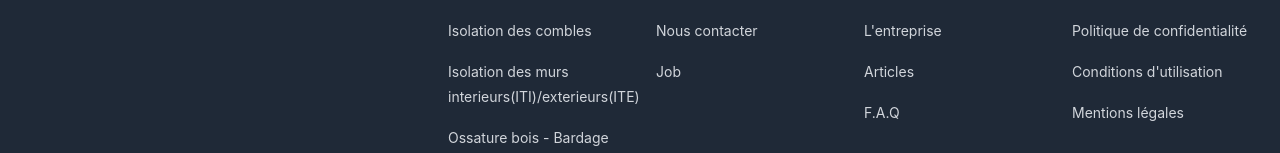
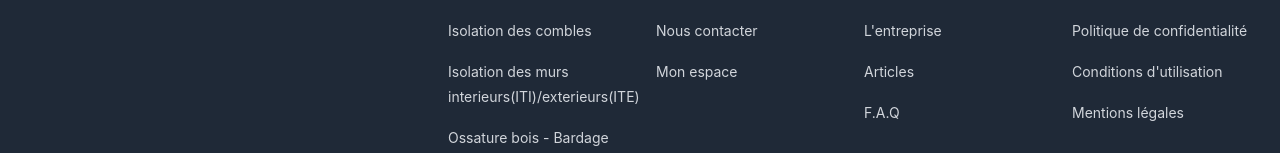
Before and after one commit to magicniclus/terabois, a Next.js app: page / in a window 1280 px wide. Shown: the part 3297-3450 px from the top of the page. Built offline with nearby package versions, Linux system fonts and the light colour scheme.

Commit message:
Update Footer.js

```diff
--- a/components/organisms/footer/Footer.js
+++ b/components/organisms/footer/Footer.js
@@ -17,8 +17,9 @@ const navigation = {
     { name: "Terrasse bois", href: "/prestations/terrasse-bois" },
   ],
   contact: [
-    { name: "Nous contacter", href: "#" },
-    { name: "Job", href: "#" },
+    { name: "Nous contacter", href: "/contact" },
+    { name: "Mon espace", href: "/connexion" },
+    // { name: "Job", href: "#" },
   ],
   entreprise: [
     { name: "L'entreprise", href: "/entreprise" },
```
